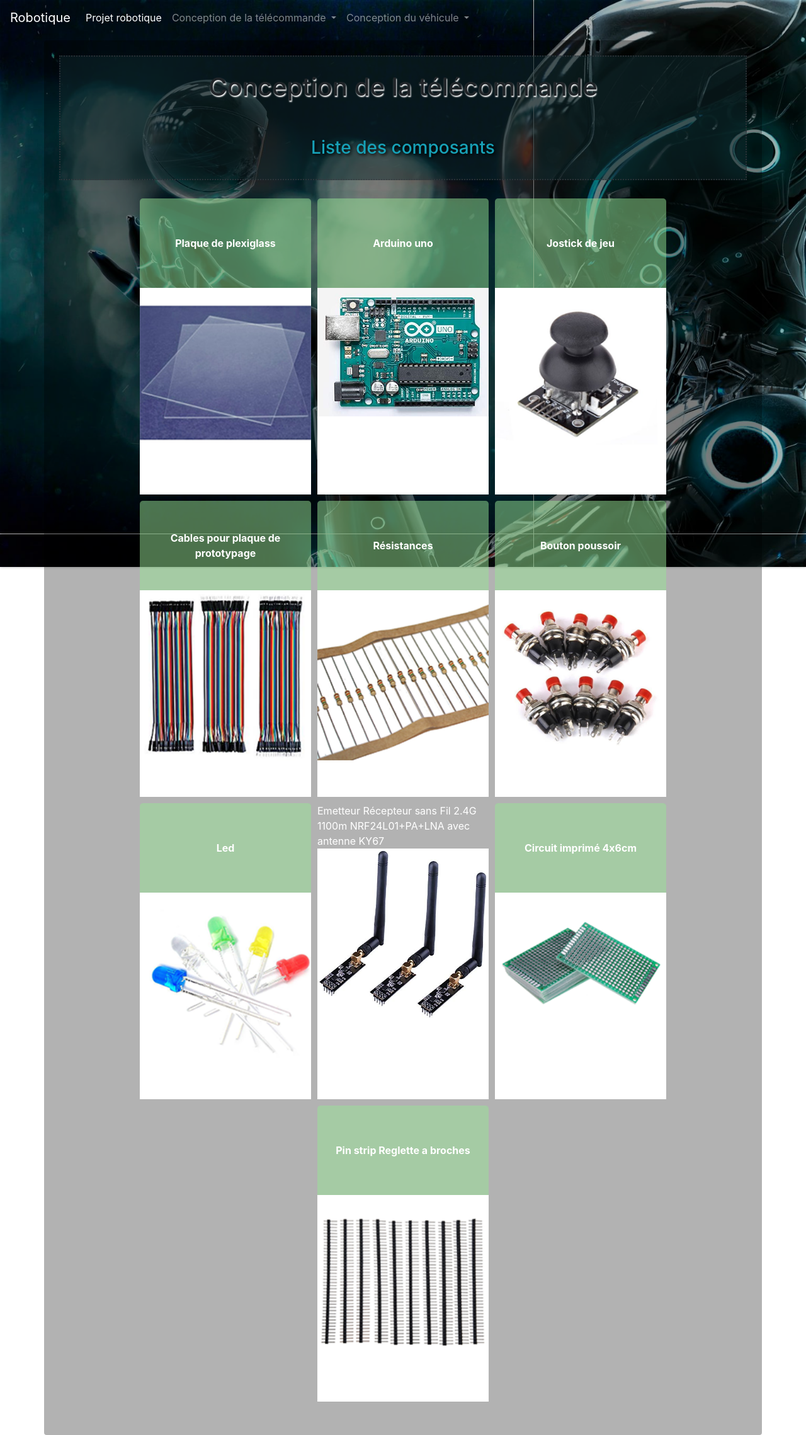
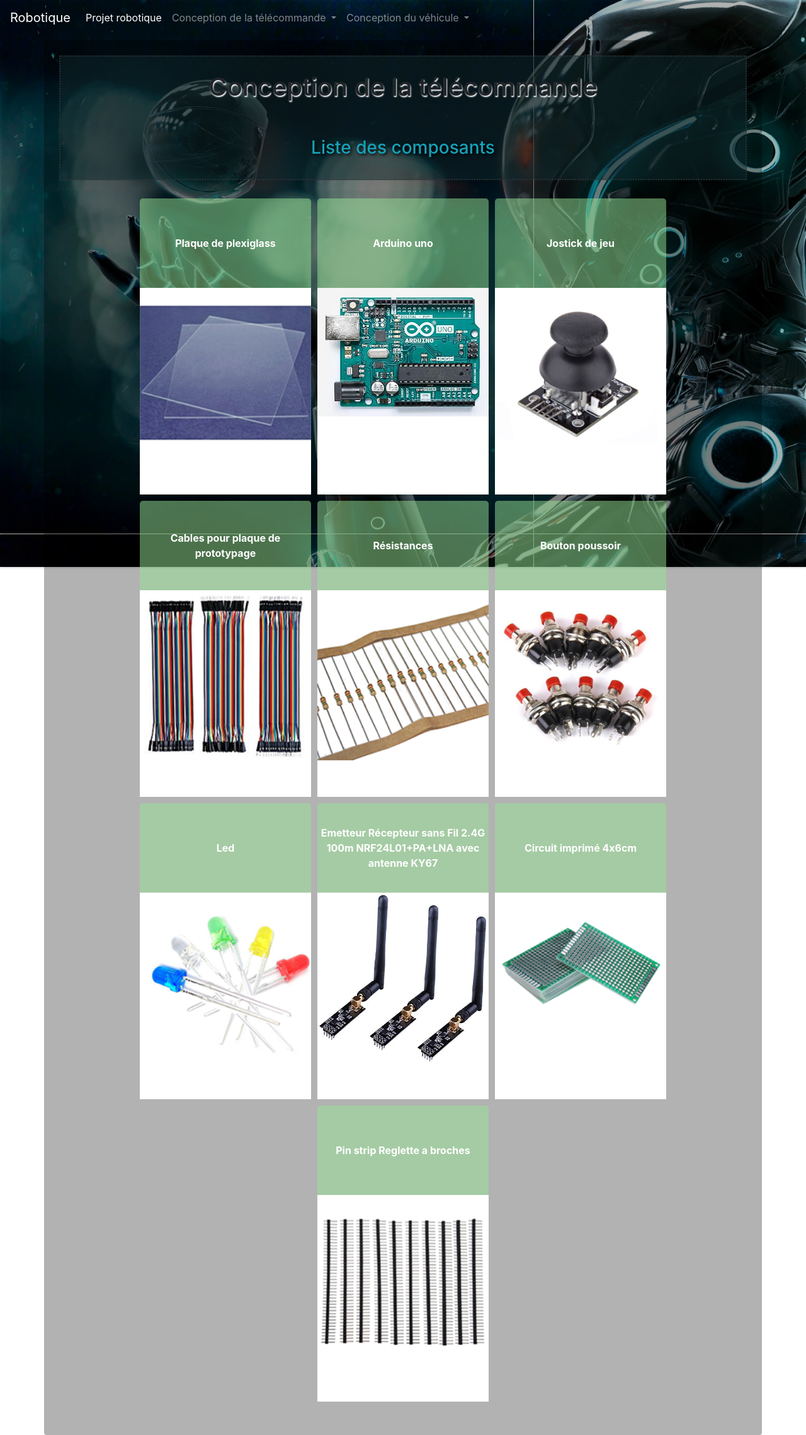
Before and after one commit to ricou12/robotique, a Jekyll site: the page built from telecom-composant.markdown, in a window 1280 px wide. Shown: the whole page at 63% size. Built offline with Jekyll 4.4.1, drawn with Linux system fonts in a browser that asks for light colours.

Commit message:
ajout de pages

```diff
--- a/_includes/navbar.html
+++ b/_includes/navbar.html
@@ -16,7 +16,9 @@
             </a>
             <div class="dropdown-menu" aria-labelledby="navbarDropdown">
               <a class="dropdown-item" href="{{'./telecom-composant.html' | relative_url }}">Les composants</a>
-              <a class="dropdown-item" href="{{'./telecom-code.html' | relative_url }}">Le code en C</a>
+              <a class="dropdown-item" href="{{'./telecom-code.html' | relative_url }}">Le code Arduino en C</a>
+              <div class="dropdown-divider"></div>
+              <a class="dropdown-item" href="{{'./telecom-configRadio.html' | relative_url }}">Emetteur Récepteur sans Fil 2.4G</a>
             </div>
         </li>
         <li class="nav-item dropdown">
@@ -25,7 +27,7 @@
             </a>
             <div class="dropdown-menu" aria-labelledby="navbarDropdown">
               <a class="dropdown-item" href="{{'./vehicule-composants.html' | relative_url }}">Les composants</a>
-              <a class="dropdown-item" href="{{'./vehicule-code.html' | relative_url }}">Le code en C</a>
+              <a class="dropdown-item" href="{{'./vehicule-code.html' | relative_url }}">Le code Arduino en C</a>
               <div class="dropdown-divider"></div>
               <div class="dropdown text-center text-danger font-weight-bold">Raspberry</div>
               <a class="dropdown-item" href="{{'./rpiCam.html' | relative_url }}">Installer une caméra</a>
--- a/_layouts/HotPost.html
+++ b/_layouts/HotPost.html
@@ -24,6 +24,9 @@ title: Créer un HotPost
     <section class="container text-white bgColor--blueLight mt-4 ">
         <div class="row p-4">
             <div class="col-12">
+                <p></p>
+            </div>
+            <div class="col-12">
                 <h4>Sauvegarder le fichier de configuration du wifi</h4>
                 <p>Faire un copie du fichier de configuration qui contrôle l'interface wifi :</p>
                 <pre class="code">sudo cp /etc/wpa_supplicant/wpa_supplicant.conf /etc/wpa_supplicant/wpa_supplicant.conf.sav<br>sudo cp /dev/null /etc/wpa_supplicant/wpa_supplicant.conf</pre>
--- a/_layouts/telecom-composant.html
+++ b/_layouts/telecom-composant.html
@@ -83,8 +83,8 @@ title: Pièces de la télécommande
                  </div>
              </div>
              <div class="rc-card">
-                 <div class="composant-card__text">
-                     Emetteur Récepteur sans Fil 2.4G 1100m NRF24L01+PA+LNA avec antenne KY67
+                 <div class="rc-card__text">
+                     Emetteur Récepteur sans Fil 2.4G 100m NRF24L01+PA+LNA avec antenne KY67
                  </div>
                  <div class="rc-card__image">
                      <img src="assets/img/composants/emetteur-recepteur.jpg" alt="Emetteur Récepteur sans Fil 2.4G">
--- a/_sass/main.scss
+++ b/_sass/main.scss
@@ -14,6 +14,10 @@ video {
     flex-direction:row;
     flex-wrap: wrap;
     justify-content: center;
+}
+
+.cursor-zoomIn{
+    cursor: zoom-in;
 }
 
 /* BACKGROUND COLOR */
--- a/telecom-code.markdown
+++ b/telecom-code.markdown
@@ -1,6 +1,3 @@
 ---
-# Feel free to add content and custom Front Matter to this file.
-# To modify the layout, see https://jekyllrb.com/docs/themes/#overriding-theme-defaults
-
 layout: telecom-code
 ---
```
Also changed, not shown: _layouts/telecom-configRadio.html (added, +89 -0 lines), telecom-configRadio.md (added, +3 -0 lines), assets/img/arduino-biblio.jpg (added), assets/img/montage/nrf24l01.jpg (added), assets/img/montage/nrf24l01_arduino_bb_j5H63VjHSf.png (added), 1 other file.
